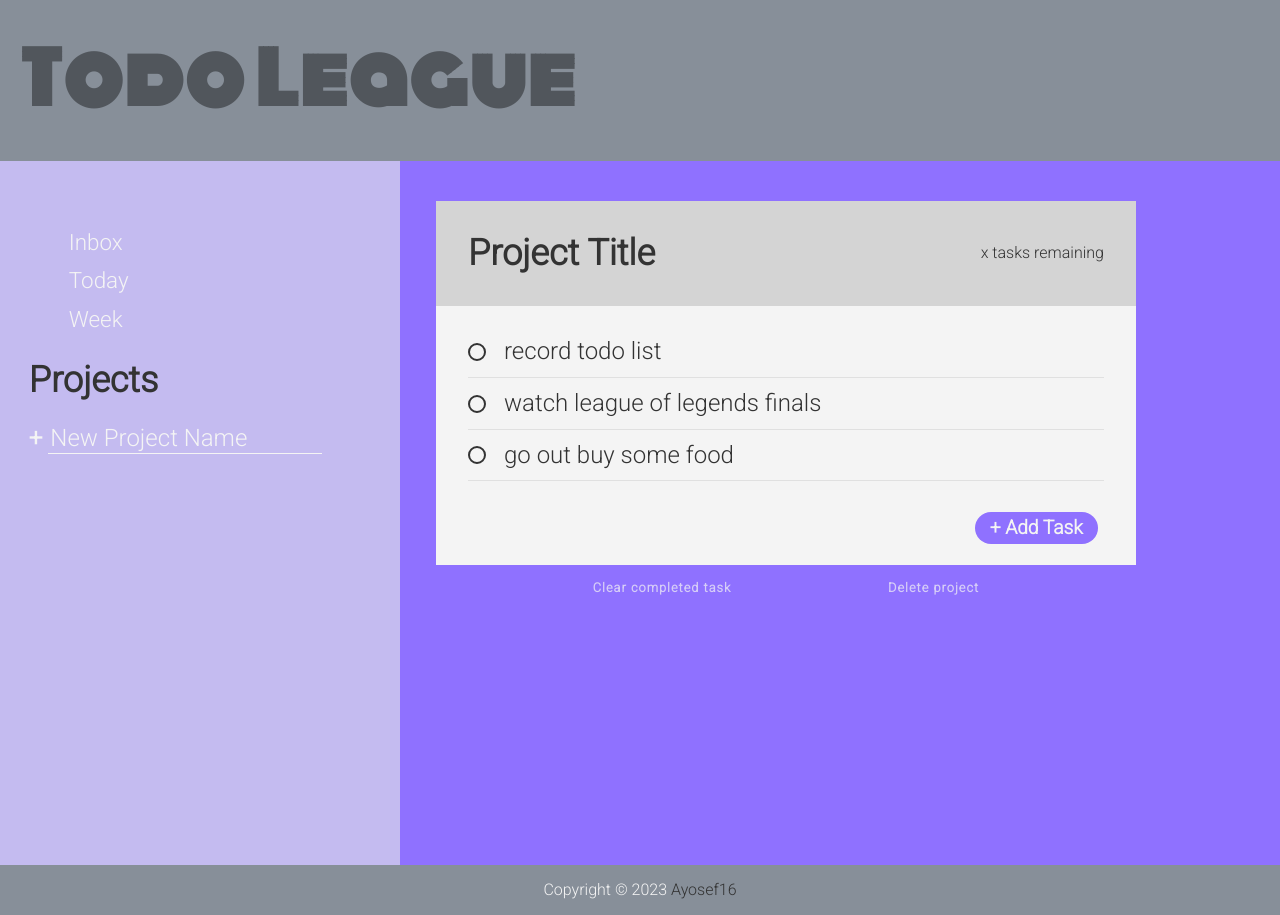
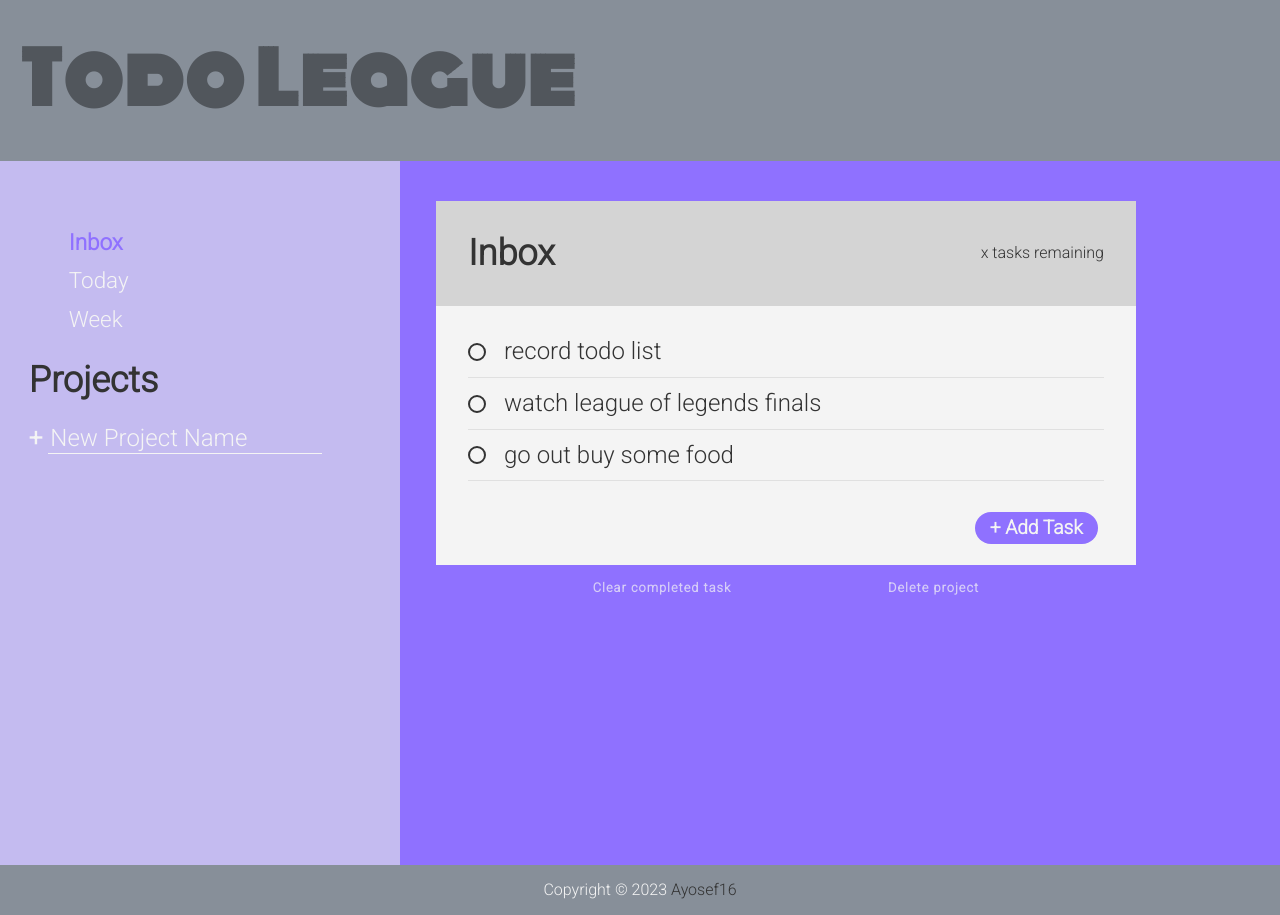
Before and after one commit to Ayosef16/todo-list, a website built with webpack: page dist/index.html in a window 1280 px wide. Both pictures are taken after a click on the item "Inbox". Built offline with nearby package versions, Linux system fonts and the light colour scheme.

Commit message:
Make side nav functional for dates

```diff
--- a/src/index.js
+++ b/src/index.js
@@ -3,5 +3,9 @@ import createEvents from './modules/events';
 import 'normalize.css';
 import './style.css';
 
+renderProject();
 createEvents();
-renderProject();
+
+// const home = document.querySelectorAll('.side-nav-name');
+
+// home.forEach(title => console.log(title.textContent));
--- a/src/modules/dom.js
+++ b/src/modules/dom.js
@@ -36,4 +36,5 @@ function clear(name) {
     }
 }
 
+
 export { renderProject, saveProject, clear, LS_PROJECT_KEYS, LS_ACTIVE_PROJECT };
--- a/src/modules/events.js
+++ b/src/modules/events.js
@@ -9,7 +9,10 @@ function createEvents() {
     const todoForm = document.querySelector('#todo-form');
     const projectForm = document.querySelector('#project-form');
     const projectList = document.querySelector('.project-list');
+    const sideNavList = document.querySelectorAll('.side-nav-name');
     const buttonTask = document.querySelector('.btn-task');
+    const buttonDeleteProject = document.querySelector('#btn-delete-project');
+    const projectTitle = document.querySelector('#js-project-title');
 
     projectForm.addEventListener('submit', (event) => {
         event.preventDefault();
@@ -36,11 +39,31 @@ function createEvents() {
 
     projectList.addEventListener('click', (event) => {
         if (event.target.tagName.toLowerCase() === 'li') {
+            sideNavList.forEach(item => item.classList.remove('active-project'));
             getLocalStorageInfo.activeProjectId = event.target.dataset.listId;
+            console.log(getLocalStorageInfo.activeProjectId);
             saveProject();
             renderProject();
         }
     })
+
+    sideNavList.forEach(sidenavname => sidenavname.addEventListener('click', () => {
+        sideNavList.forEach(item => item.classList.remove('active-project'));
+        sidenavname.classList.add('active-project');
+        projectTitle.textContent = sidenavname.textContent;
+        getLocalStorageInfo.activeProjectId = sidenavname.dataset.listId;
+        console.log(getLocalStorageInfo.activeProjectId);
+        saveProject();
+        renderProject();
+    }))
+
+    buttonDeleteProject.addEventListener('click', () => {
+        let temp = getLocalStorageInfo.projectlist.filter(project => project.id !== getLocalStorageInfo.activeProjectId);
+        getLocalStorageInfo.projectlist = temp;
+        getLocalStorageInfo.activeProjectId = null;
+        saveProject();
+        renderProject();
+    })
 }
 
 export default createEvents;
--- a/src/style.css
+++ b/src/style.css
@@ -88,6 +88,7 @@ body {
 
 .active-project {
     font-weight: 700;
+    color: var(--purple);
 }
 
 #project {
```
Also changed, not shown: dist/index.html, dist/main.js.
